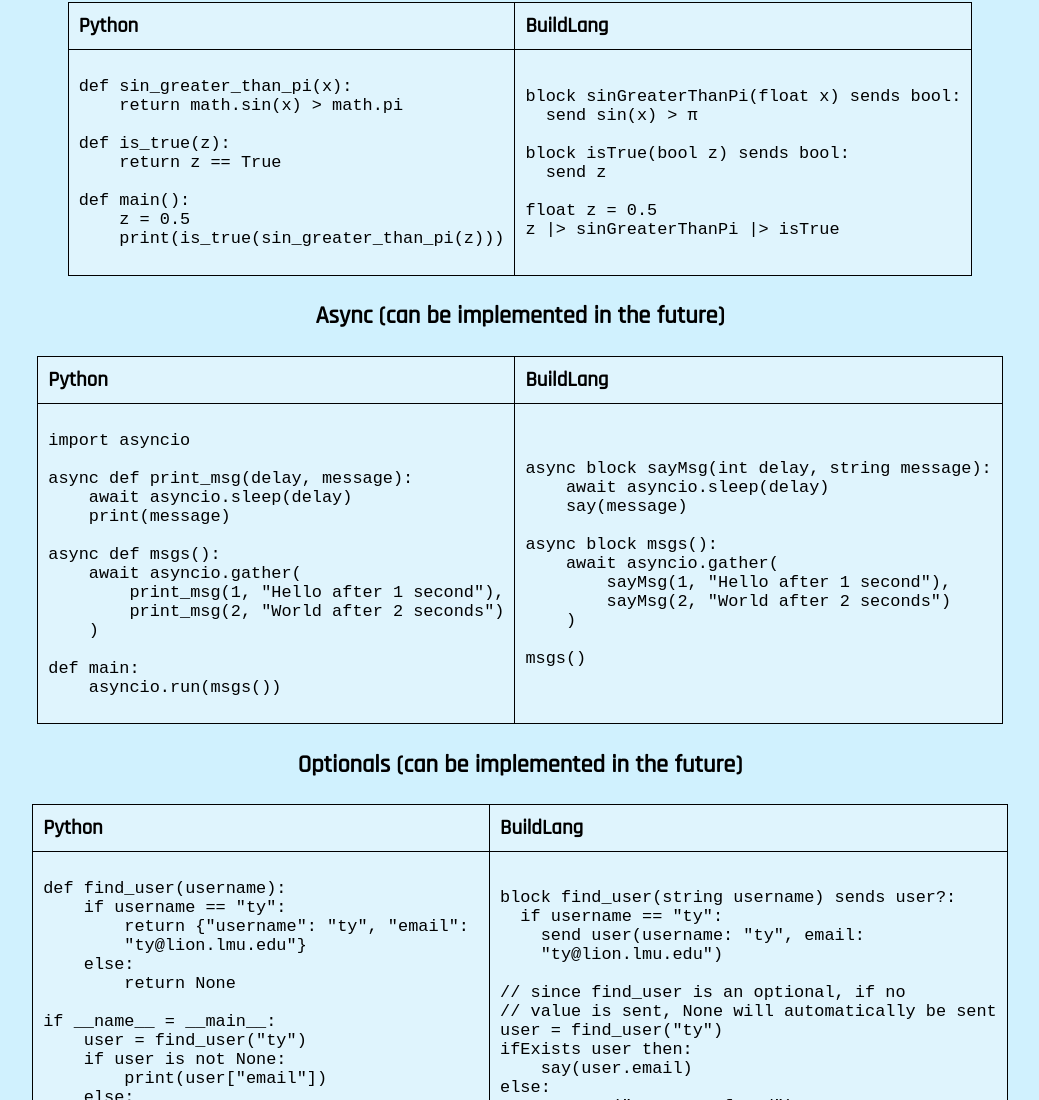
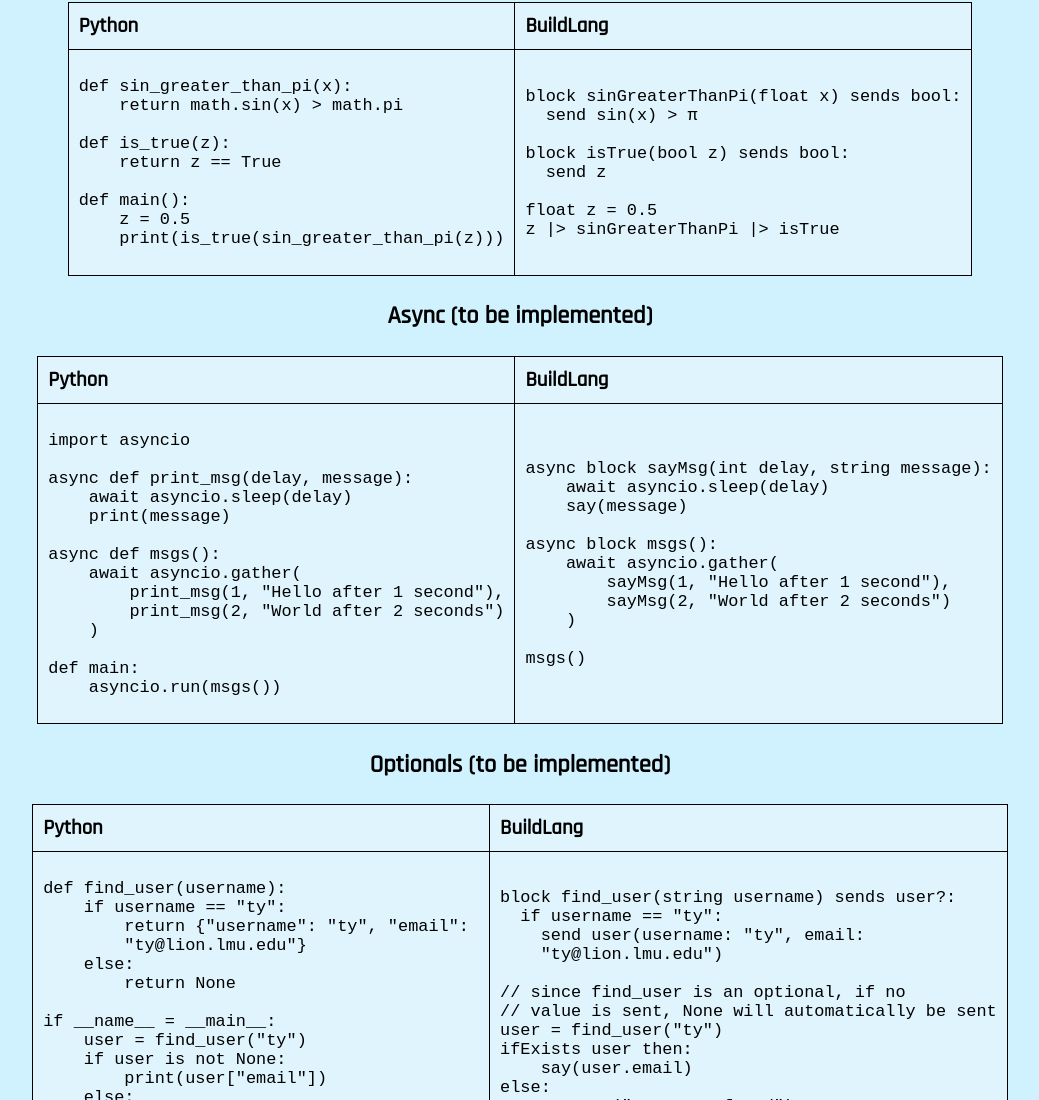
Before and after one commit to TyValencia/BuildLang, a website: page index.html in a window 1280 px wide. Shown: the part 1595-2695 px from the top of the page, without its empty margins (120-1159 px from the left). Drawn offline with Linux system fonts and the light colour scheme.

```diff
--- a/index.html
+++ b/index.html
@@ -143,7 +143,7 @@
       </table>
 
 
-      <h3>Async (can be implemented in the future)</h3>
+      <h3>Async (to be implemented)</h3>
 
       <table>
         <tr>
@@ -184,7 +184,7 @@
 
 
       <table>
-        <h3>Optionals (can be implemented in the future)</h3>
+        <h3>Optionals (to be implemented)</h3>
         <tr>
           <th>Python</th>
           <th>BuildLang</th>
```
Also changed, not shown: README.md, 1 other file.
